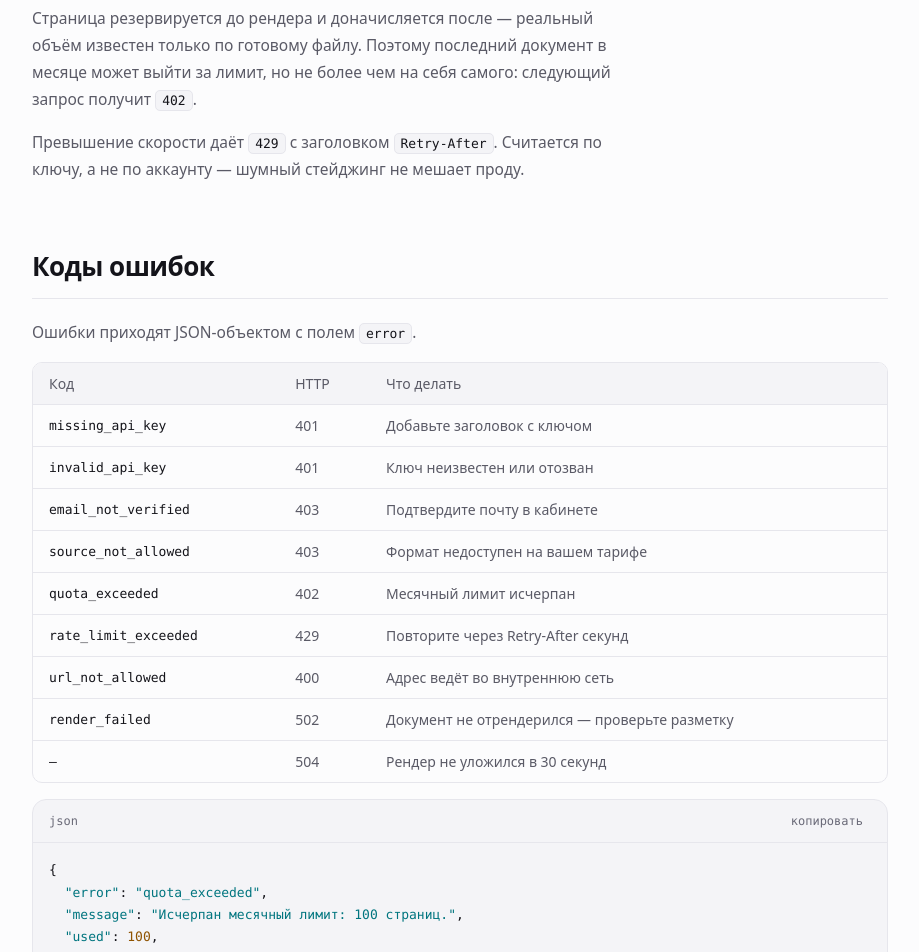
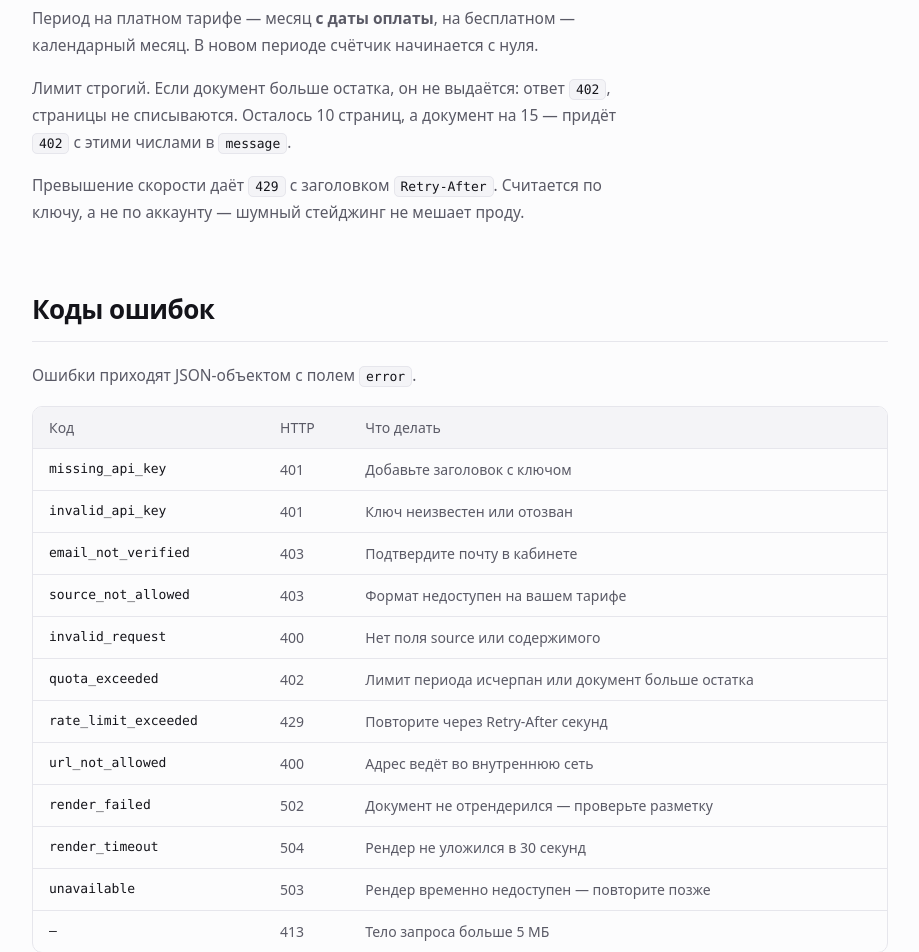
Before and after one commit to Homelander-77/PDF-creator-site, a Next.js app in the folder web/: page /docs in a window 1280 px wide. Shown: the part 4200-5152 px from the top of the page, without its empty margins (308-1227 px from the left). Built offline with nearby package versions, Linux system fonts and the light colour scheme; no server answers.

Commit message:
frontend fixies after backend

```diff
--- /dev/null
+++ b/web/src/app/checkout/mock/page.tsx
@@ -0,0 +1,24 @@
+import type { Metadata } from 'next';
+import { OrderPlaceholder } from '@/components/order-placeholder';
+
+export const metadata: Metadata = {
+  title: 'Оплата',
+  robots: { index: false, follow: false },
+};
+
+export default async function MockPaymentPage({
+  searchParams,
+}: {
+  searchParams: Promise<{ order?: string }>;
+}) {
+  const { order } = await searchParams;
+  return (
+    <OrderPlaceholder title="Онлайн-оплата ещё подключается" order={order ?? null}>
+      <p>
+        Заказ записан, но платёжный сервис пока не подключён — деньги не
+        списаны, тариф не изменился.
+      </p>
+      <p>Когда оплата заработает, кнопка «Оплатить» будет вести на форму банка.</p>
+    </OrderPlaceholder>
+  );
+}
--- a/web/src/app/dashboard/page.tsx
+++ b/web/src/app/dashboard/page.tsx
@@ -135,7 +135,7 @@ export default function DashboardPage() {
                 </span>
               </div>
               <span className="font-mono text-[13px] text-subtle">
-                период {me.period} · {me.limits.requests_per_second} req/s
+                {periodLabel(me.period)} · {me.limits.requests_per_second} req/s
               </span>
             </div>
 
@@ -296,3 +296,14 @@ function fmt(iso: string): string {
   if (days < 30) return `${days} дн. назад`;
   return d.toLocaleDateString('ru', { day: 'numeric', month: 'short', year: 'numeric' });
 }
+
+/**
+ * Сервер отдаёт начало периода датой: «2026-09-11» — у платного тарифа это
+ * день оплаты, у бесплатного 1-е число. Сырая дата читается как отладка,
+ * поэтому пишем словами. Старый формат «2026-09» тоже разбирается.
+ */
+function periodLabel(period: string): string {
+  const d = new Date(period.length === 7 ? `${period}-01` : period);
+  if (Number.isNaN(d.getTime())) return `период ${period}`;
+  return `период с ${d.toLocaleDateString('ru', { day: 'numeric', month: 'long', timeZone: 'UTC' })}`;
+}
--- a/web/src/app/docs/page.tsx
+++ b/web/src/app/docs/page.tsx
@@ -214,10 +214,15 @@ const pdf = Buffer.from(await res.arrayBuffer());`}
               ])}
             />
             <P>
-              Страница резервируется до рендера и доначисляется после — реальный
-              объём известен только по готовому файлу. Поэтому последний
-              документ в месяце может выйти за лимит, но не более чем на себя
-              самого: следующий запрос получит <Code>402</Code>.
+              Период на платном тарифе — месяц <b>с даты оплаты</b>, на
+              бесплатном — календарный месяц. В новом периоде счётчик
+              начинается с нуля.
+            </P>
+            <P>
+              Лимит строгий. Если документ больше остатка, он не выдаётся:
+              ответ <Code>402</Code>, страницы не списываются. Осталось 10
+              страниц, а документ на 15 — придёт <Code>402</Code> с этими
+              числами в <Code>message</Code>.
             </P>
             <P>
               Превышение скорости даёт <Code>429</Code> с заголовком{' '}
@@ -236,20 +241,21 @@ const pdf = Buffer.from(await res.arrayBuffer());`}
                 ['invalid_api_key', '401', 'Ключ неизвестен или отозван'],
                 ['email_not_verified', '403', 'Подтвердите почту в кабинете'],
                 ['source_not_allowed', '403', 'Формат недоступен на вашем тарифе'],
-                ['quota_exceeded', '402', 'Месячный лимит исчерпан'],
+                ['invalid_request', '400', 'Нет поля source или содержимого'],
+                ['quota_exceeded', '402', 'Лимит периода исчерпан или документ больше остатка'],
                 ['rate_limit_exceeded', '429', 'Повторите через Retry-After секунд'],
                 ['url_not_allowed', '400', 'Адрес ведёт во внутреннюю сеть'],
                 ['render_failed', '502', 'Документ не отрендерился — проверьте разметку'],
-                ['—', '504', 'Рендер не уложился в 30 секунд'],
+                ['render_timeout', '504', 'Рендер не уложился в 30 секунд'],
+                ['unavailable', '503', 'Рендер временно недоступен — повторите позже'],
+                ['—', '413', 'Тело запроса больше 5 МБ'],
               ]}
             />
             <CodeBlock
               lang="json"
               code={`{
   "error": "quota_exceeded",
-  "message": "Исчерпан месячный лимит: 100 страниц.",
-  "used": 100,
-  "limit": 100
+  "message": "Документ больше 10 стр. — столько осталось в этом периоде."
 }`}
             />
           </Section>
--- /dev/null
+++ b/web/src/app/invoice/[id]/page.tsx
@@ -0,0 +1,24 @@
+import type { Metadata } from 'next';
+import { OrderPlaceholder } from '@/components/order-placeholder';
+
+export const metadata: Metadata = {
+  title: 'Счёт на оплату',
+  robots: { index: false, follow: false },
+};
+
+export default async function InvoicePage({
+  params,
+}: {
+  params: Promise<{ id: string }>;
+}) {
+  const { id } = await params;
+  return (
+    <OrderPlaceholder title="Счёт готовится" order={id}>
+      <p>
+        Заказ на оплату по счёту записан. Выставление счетов для юрлиц пока
+        подключается — сам счёт с реквизитами здесь появится позже.
+      </p>
+      <p>Тариф изменится после поступления оплаты.</p>
+    </OrderPlaceholder>
+  );
+}
--- a/web/src/app/login/page.tsx
+++ b/web/src/app/login/page.tsx
@@ -57,8 +57,16 @@ export default function LoginPage() {
   }
 
   async function resend() {
-    await api.resend(email).catch(() => {});
-    setError('Письмо отправлено повторно — проверьте почту.');
+    try {
+      await api.resend(email);
+      setError('Письмо отправлено повторно — проверьте почту.');
+    } catch (err) {
+      // Сервер ограничивает повторные письма: три в час на адрес. На отказ
+      // нельзя отвечать «отправлено» — человек будет ждать письма, которого нет.
+      setError(
+        err instanceof ApiError ? err.message : 'Не удалось отправить письмо.',
+      );
+    }
     setNeedsVerify(false);
   }
 
--- a/web/src/app/page.tsx
+++ b/web/src/app/page.tsx
@@ -57,9 +57,12 @@ const STEPS = [
     n: '01',
     title: 'Заведите ключ',
     text: 'Регистрация по почте, подтверждение, ключ в кабинете. Минута.',
-    code: `curl -X POST ${API_BASE}/v1/keys \\
-  -H "Authorization: Bearer pdf_live_..." \\
-  -d '{"name":"production"}'`,
+    // Ключи выпускаются только в кабинете, по входу с паролем: ручки
+    // «выпустить ключ по ключу» на сервере нет — утёкший ключ не должен
+    // уметь плодить новые. Поэтому здесь не запрос, а куда ключ положить.
+    code: `# Кабинет → «Ключи» → «Новый ключ»
+# Ключ показывается один раз — сразу в переменную окружения:
+export PDF_KEY=pdf_live_...`,
   },
   {
     n: '02',
--- a/web/src/app/pricing/page.tsx
+++ b/web/src/app/pricing/page.tsx
@@ -19,7 +19,11 @@ const FAQ = [
   },
   {
     q: 'Что будет, когда лимит закончится?',
-    a: 'Следующий запрос вернёт 402 и понятное сообщение с числами: сколько израсходовано и сколько было. Начатый документ при этом не обрывается на середине — страница резервируется до рендера, а точный расход становится известен только по готовому файлу.',
+    a: 'Запрос вернёт 402 с понятным сообщением. Лимит строгий: если документ больше остатка, он не выдаётся и страницы не списываются — обрезанных PDF не бывает. Можно перейти на тариф выше, счёт начнётся заново.',
+  },
+  {
+    q: 'С какого дня считается месяц?',
+    a: 'На платном тарифе — с даты оплаты: оплатили 11-го, страницы действуют до 11-го следующего месяца. Бесплатные страницы, потраченные до оплаты, из купленных не вычитаются. На бесплатном тарифе — календарный месяц.',
   },
   {
     q: 'Неизрасходованные страницы переносятся на следующий месяц?',
--- a/web/src/components/checkout.tsx
+++ b/web/src/components/checkout.tsx
@@ -1,6 +1,6 @@
 'use client';
 
-import { useMemo, useState } from 'react';
+import { useEffect, useMemo, useState } from 'react';
 import Link from 'next/link';
 import { useRouter, useSearchParams } from 'next/navigation';
 import { Button, Card, Skeleton } from '@/components/ui';
@@ -57,6 +57,23 @@ export function Checkout() {
     () => PLANS.find((p) => p.id === params.get('plan')) ?? null,
     [params],
   );
+
+  /**
+   * Действующий тариф берём из /account/me, а не из сессии.
+   *
+   * В сессии лежит users.plan как есть — там остаётся «premium» и после
+   * того, как оплаченный период кончился. /account/me отдаёт тариф с учётом
+   * срока: истёкшая подписка там уже «free». Иначе человеку, которому пора
+   * продлевать, мы бы писали «тариф уже подключён».
+   */
+  const [activePlan, setActivePlan] = useState<string | null>(null);
+  useEffect(() => {
+    if (session.status !== 'authenticated') return;
+    api
+      .me()
+      .then((m) => setActivePlan(m.plan))
+      .catch(() => setActivePlan(null));
+  }, [session.status]);
 
   /* ----------------------- Чего здесь быть не должно ------------------- */
 
@@ -143,8 +160,7 @@ export function Checkout() {
     }
   }
 
-  const current = session.session.plan;
-  const already = current === plan.id;
+  const already = activePlan === plan.id;
 
   return (
     <div className="space-y-6">
--- /dev/null
+++ b/web/src/components/order-placeholder.tsx
@@ -0,0 +1,52 @@
+import Link from 'next/link';
+import { Header } from '@/components/header';
+import { Footer } from '@/components/footer';
+import { Button, Card } from '@/components/ui';
+
+/**
+ * Куда сервер отправляет после «Оплатить», пока платёжный сервис не
+ * подключён.
+ *
+ * Бэкенд уже создаёт заказ и возвращает адрес — сейчас это наша же
+ * страница, а не форма провайдера. Без неё человек после нажатия кнопки
+ * попадал на 404 и решал, что деньги ушли в никуда. Здесь честно
+ * говорим, что произошло: заказ записан, денег не списано, тариф не
+ * изменился.
+ */
+export function OrderPlaceholder({
+  title,
+  order,
+  children,
+}: {
+  title: string;
+  order: string | null;
+  children: React.ReactNode;
+}) {
+  return (
+    <>
+      <Header />
+      <main className="page-enter mx-auto max-w-2xl px-5 py-12 sm:py-16">
+        <Card className="p-8 text-center">
+          <h1 className="text-[24px] font-semibold tracking-[-0.02em]">{title}</h1>
+          {order && (
+            <p className="mt-2 font-mono text-[13px] text-subtle">
+              заказ {order.slice(0, 8)}
+            </p>
+          )}
+          <div className="mx-auto mt-4 max-w-[48ch] space-y-3 text-[15px] leading-relaxed text-muted">
+            {children}
+          </div>
+          <div className="mt-7 flex flex-col items-center justify-center gap-3 sm:flex-row">
+            <Link href="/dashboard">
+              <Button>В кабинет</Button>
+            </Link>
+            <Link href="/pricing">
+              <Button variant="secondary">К тарифам</Button>
+            </Link>
+          </div>
+        </Card>
+      </main>
+      <Footer />
+    </>
+  );
+}
--- a/web/src/lib/docs-index.ts
+++ b/web/src/lib/docs-index.ts
@@ -97,7 +97,7 @@ export const DOC_ENTRIES: DocEntry[] = [
     href: '/docs#errors',
     title: 'quota_exceeded — 402',
     section: 'Ошибки',
-    keywords: '402 лимит исчерпан кончились страницы оплата',
+    keywords: '402 лимит исчерпан кончились страницы оплата остаток документ больше период',
   },
   {
     href: '/docs#errors',
```
